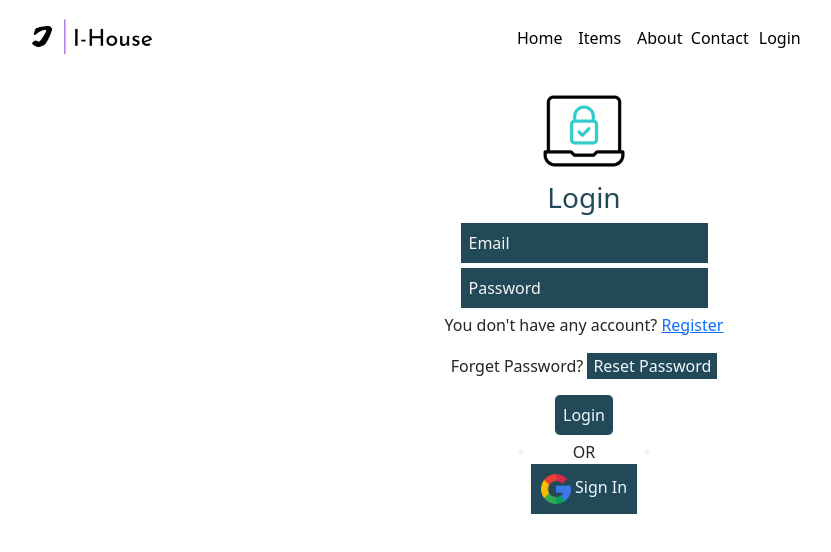
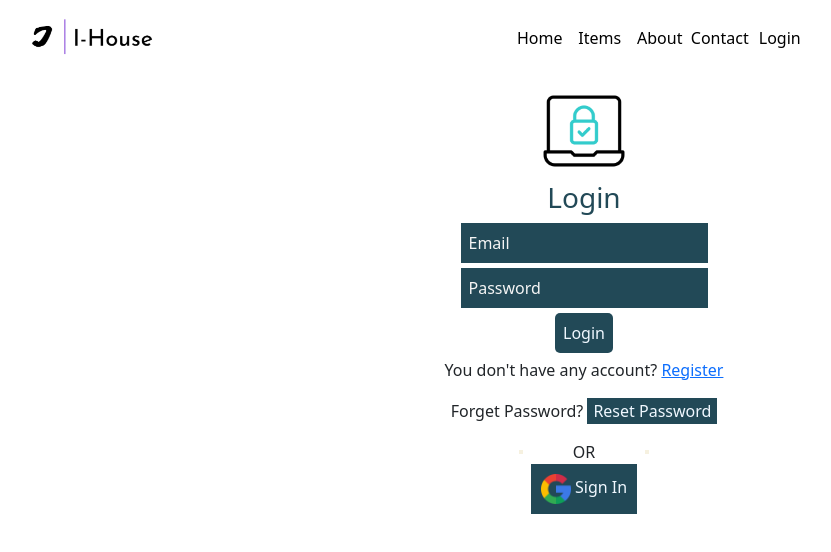
Before and after one commit to trshawonbd/I-House-Client-Side, a React (Create React App) app: page /login in a window 1280 px wide. Shown: the top 552 px of the page, without its empty margins (56-887 px from the left). Built offline with nearby package versions, Linux system fonts and the light colour scheme; no server answers.

Commit message:
email verification and reset password done

```diff
--- a/src/component/Login/Login.js
+++ b/src/component/Login/Login.js
@@ -1,4 +1,4 @@
-import React from 'react';
+import React, { useRef } from 'react';
 import './Login.css';
 import login from '../../img/Login/login.gif';
 import { Form } from 'react-bootstrap';
@@ -8,8 +8,11 @@ import { useAuthState } from 'react-firebase-hooks/auth';
 import auth from '../../firebase.init';
 import Loading from '../Shared/Loading/Loading';
 import { useSignInWithEmailAndPassword } from 'react-firebase-hooks/auth';
+import { useSendPasswordResetEmail } from 'react-firebase-hooks/auth';
+import { toast, ToastContainer } from 'react-toastify';
 
 const Login = () => {
+    const emailRef = useRef('');
     const location = useLocation();
     const navigate = useNavigate();
 
@@ -19,15 +22,19 @@ const Login = () => {
         loading,
         error,
       ] = useSignInWithEmailAndPassword(auth);
+
+      const [sendPasswordResetEmail, resetSending, resetError] = useSendPasswordResetEmail(
+        auth
+      );
     let from = location.state?.from?.pathname || "/";
-    if (error) {
+    if (error || resetError) {
         return (
           <div>
             <p>Error: {error.message}</p>
           </div>
         );
       }
-      if (loading) {
+      if (loading || resetSending) {
         return <Loading></Loading>
       }
       if (user) {
@@ -43,6 +50,18 @@ const Login = () => {
           event.target.reset();
       }
 
+      const resetPassword = async(event) => {
+        const email = emailRef.current.value;
+        if (email) {
+            await sendPasswordResetEmail(email);
+            toast('Sent email');
+        }
+        else{
+            toast('please enter your email address');
+        }
+
+    }
+
     return (
         <div className='font background'>
             <div>
@@ -54,14 +73,17 @@ const Login = () => {
                     <h3 className='login-title'>Login</h3>
                     <form onSubmit={handleLogin}>
 
-                        <input className='email' type="email" name="email" id="" placeholder='Email' required />
+                        <input ref={emailRef} className='email' type="email" name="email" id="" placeholder='Email' required />
                         <br  />
                         <input className='password' type="password" name="password" id="" placeholder='Password' required />
                         <br />
-                        <p>You don't have any account? <Link className='login-text' to='/register'>Register</Link> </p>
-                        <p>Forget Password? <button className='btn-reset' ><span className='sign'>Reset Password</span> </button> </p>
+
                         <input className='login' type="submit" value="Login" />
                     </form>
+                    <p>You don't have any account? <Link className='login-text' to='/register'>Register</Link> </p>
+                    <p>Forget Password? <button
+                         onClick={resetPassword}
+                        className='btn-reset' ><span className='sign'>Reset Password</span> </button> </p>
                 </div>
                 <div className='d-flex justify-content-center align-items-center'>
                 <span className='hr-dividor'>
@@ -71,6 +93,7 @@ const Login = () => {
                 </span>
                 </div>
                 <Social></Social>
+                <ToastContainer></ToastContainer>
 
 
             </div>
--- a/src/component/Register/Register.js
+++ b/src/component/Register/Register.js
@@ -16,7 +16,7 @@ const Register = () => {
         user,
         loading,
         error,
-      ] = useCreateUserWithEmailAndPassword(auth);
+      ] = useCreateUserWithEmailAndPassword(auth, {sendEmailVerification: true});
 
       const [updateProfile, updating, updateError] = useUpdateProfile(auth);
 
--- a/src/component/Shared/Loading/Loading.js
+++ b/src/component/Shared/Loading/Loading.js
@@ -1,6 +1,7 @@
 import React from 'react';
 import loading from '../../../img/loading/loading.gif';
-import './Loading.css'
+import './Loading.css';
+
 
 const Loading = () => {
     return (
--- a/src/component/Shared/Social/Social.js
+++ b/src/component/Shared/Social/Social.js
@@ -6,6 +6,8 @@ import auth from '../../../firebase.init';
 import Loading from '../Loading/Loading';
 import { useLocation, useNavigate } from 'react-router-dom';
 
+
+
 const Social = () => {
     const [signInWithGoogle, user, loading, error] = useSignInWithGoogle(auth);
     const navigate = useNavigate();
@@ -13,7 +15,7 @@ const Social = () => {
 
     let from = location.state?.from?.pathname || "/";
 
-    if (error) {
+    if (error ) {
       return (
         <div>
           <p>Error: {error.message}</p>
```
